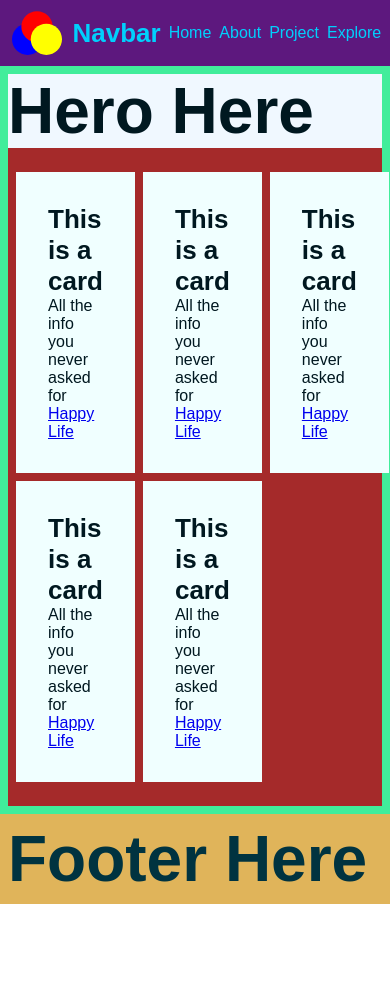
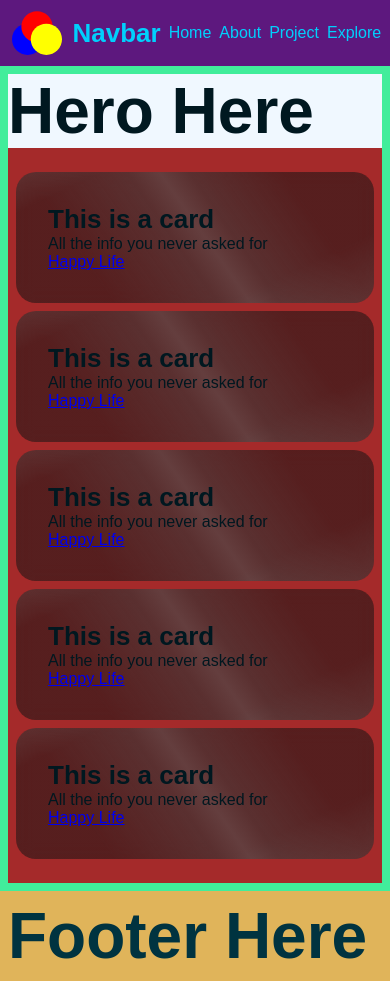
Before and after one commit to LarsGKodehode/Air-BnB-Copycat, a React (Vite) app: page / in a window 390 px wide. Before the commit the page ends 904 px from the top, so only its background shows below. Built offline with nearby package versions, Linux system fonts and the light colour scheme.

Commit message:
Card grid now responsive

```diff
--- a/src/assets/components/subComponents/contentCard/ContentCard.module.css
+++ b/src/assets/components/subComponents/contentCard/ContentCard.module.css
@@ -1,5 +1,6 @@
 .content-card-container {
-  background-color: azure;
+  /* Form */
+  padding: var(--spacing-small);
 
-  padding: var(--spacing-small);
+  border-radius: 20px;
 }
--- a/src/assets/components/subComponents/contentCard/ContentCard.tsx
+++ b/src/assets/components/subComponents/contentCard/ContentCard.tsx
@@ -1,5 +1,6 @@
 // Component style
 import styles from './ContentCard.module.css';
+import '../../../css/materials/glass.css';
 
 // Typescript temporary hack
 interface CardInfo {
@@ -15,7 +16,12 @@ function ContentCard(props: CardInfo) {
   const {URL, URLTitle, title, info, imageURL} = props;
 
   return(
-    <article className={styles['content-card-container']}>
+    <article
+    className={[
+      styles['content-card-container'],
+      'glass',
+    ].join(' ')}>
+
       <h3>{title}</h3>
       <p>{info}</p>
       <a href={URL}>{URLTitle}</a>
--- a/src/assets/components/subComponents/dynamicContent/DynamicContent.module.css
+++ b/src/assets/components/subComponents/dynamicContent/DynamicContent.module.css
@@ -11,6 +11,6 @@
 
   /* Content display */
   display: grid;
-  grid-template-columns: repeat(3, 1fr);
+  grid-template-columns: repeat(auto-fit, minmax(200px, 1fr));
   gap: var(--spacing-tiny);
 }
```
